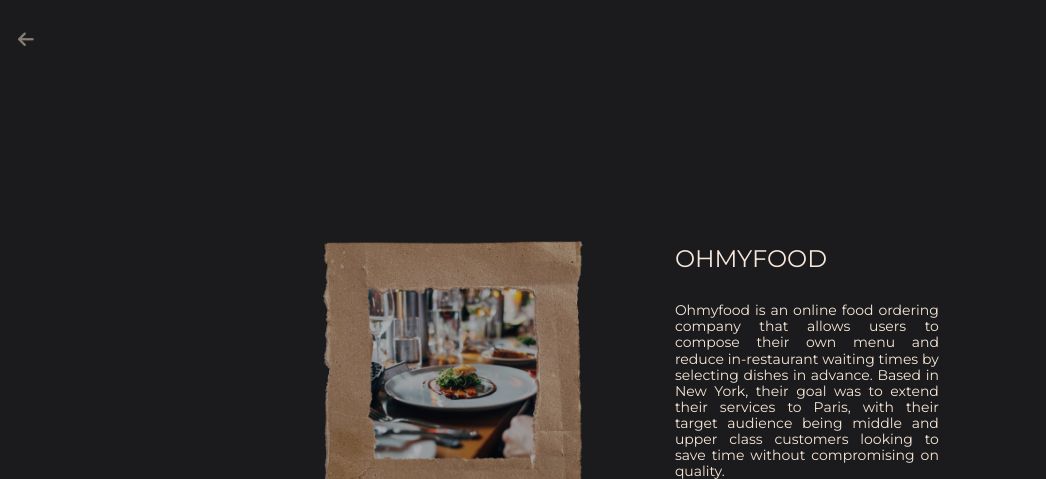
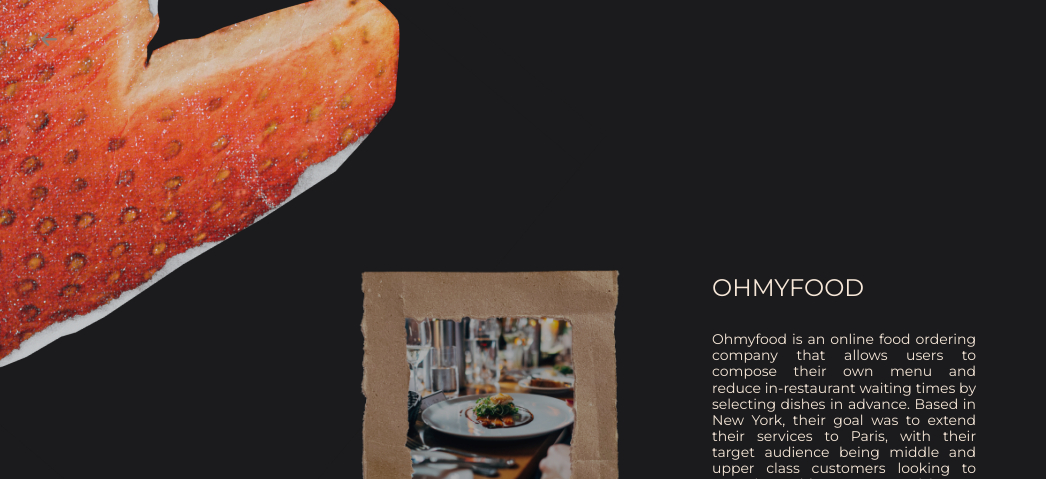
Before and after one commit to Connie9584/Front-end-Portfolio, a plain HTML site: page Ohmyfood.html in a window 1280 px wide. Shown: the top 479 px of the page, without its empty margins (0-1046 px from the left). Drawn offline with Linux system fonts and the light colour scheme; files that its build step writes are made by us from their sources.

Commit message:
OhmyfoodStrawberry image rotation

```diff
--- a/Ohmyfood.html
+++ b/Ohmyfood.html
@@ -13,6 +13,9 @@
 
 <body>
     <div id="OhmyfoodPage">
+        <div class="OhmyfoodStrawberryContainer">
+            <img src="images/OhmyfoodStrawberry.png">
+        </div>
         <div class="BackArrowContainer">
             <a href="index.html"><i class="fa-solid fa-arrow-left"></i></a>
         </div>
--- a/css/style.css
+++ b/css/style.css
@@ -334,6 +334,19 @@
     flex-direction: row;
 }
 
+div.OhmyfoodStrawberryContainer {
+    width: 100vw;
+    display: flex;
+    rotate: -50deg;
+    left: -202px;
+    top: -287px;
+    position: relative;
+}
+
+div.OhmyfoodStrawberryContainer img {
+    width: 573px;
+    object-fit: contain;
+}
 div.OhmyfoodContentContainer {
     width:100vw;
     height:100vh;
@@ -341,6 +354,9 @@
     position:relative;
     justify-content: center;
     align-items:center;
+    left: -268px;
+    top: 29px;
+    background: transparent;
 }
 
 div.OhmyfoodPaperImageContainer {
@@ -404,6 +420,16 @@
     left: -29px;
 }
 
+div#OhmyfoodPage .BackArrowContainer {
+    background: transparent;
+    padding-top: 30px;
+    z-index: 4;
+    background-color: transparent;
+    position: relative;
+    left: -569px;
+}
+
+
 
 
 i.fa-solid.fa-link {
@@ -440,9 +466,14 @@
     left:18px;
 }
 
+div#OhmyfoodPage .BackArrowContainer a {
+    background: transparent;
+}
+
 i.fa-solid.fa-arrow-left {
     color:#867F77;
     font-size:18px;
+    background: transparent;
 }
 
 i.fa-solid.fa-arrow-left:hover {
```
